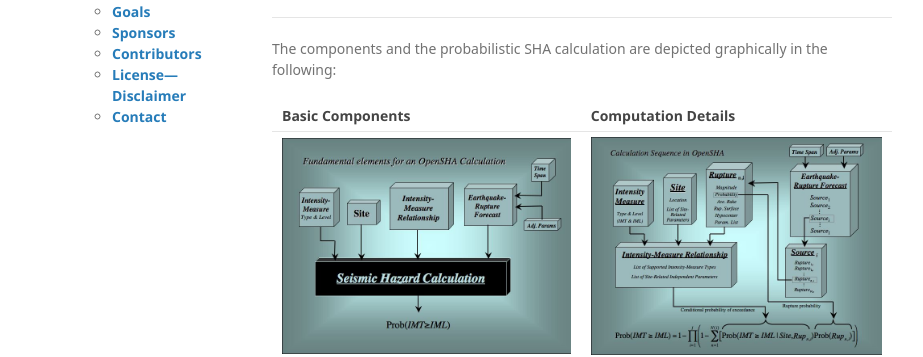
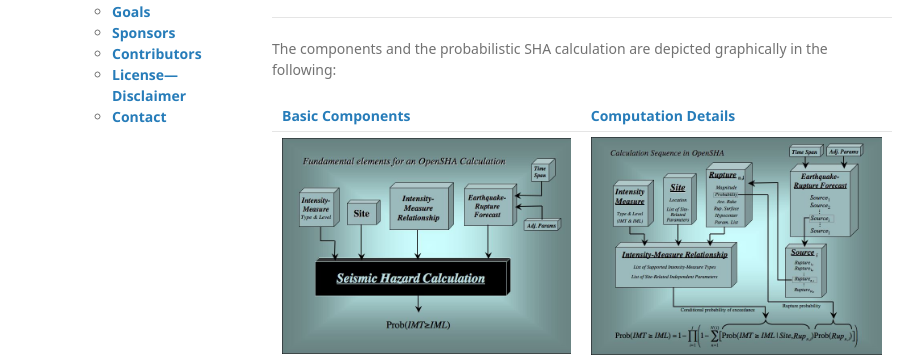
Before and after one commit to opensha/opensha.github.io, a Jekyll site: the page built from Overview.md, in a window 1280 px wide. Shown: the part 544-901 px from the top of the page, without its empty margins (178-1101 px from the left). Built offline with Jekyll 4.4.1, drawn with Linux system fonts in a browser that asks for light colours; some web fonts are replaced; our own code applies the rules of GitHub Pages for plain Markdown files; a script that is not in the unit is left out.

Commit message:
automatic wiki-to-pages sync from opensha.usc.edu

```diff
--- a/Overview.md
+++ b/Overview.md
@@ -18,7 +18,7 @@
 
 The components and the probabilistic SHA calculation are depicted graphically in the following:
 
-| Basic Components | Computation Details |
+| [Basic Components](resources/BasicComps.jpg) | [Computation Details](resources/CompSequence.jpg) |
 | --- | --- |
 | [![Basic Components](resources/BasicComps.jpg)](resources/BasicComps.jpg) | [![Computation Details](resources/CompSequence.jpg)](resources/CompSequence.jpg) |
 
```
